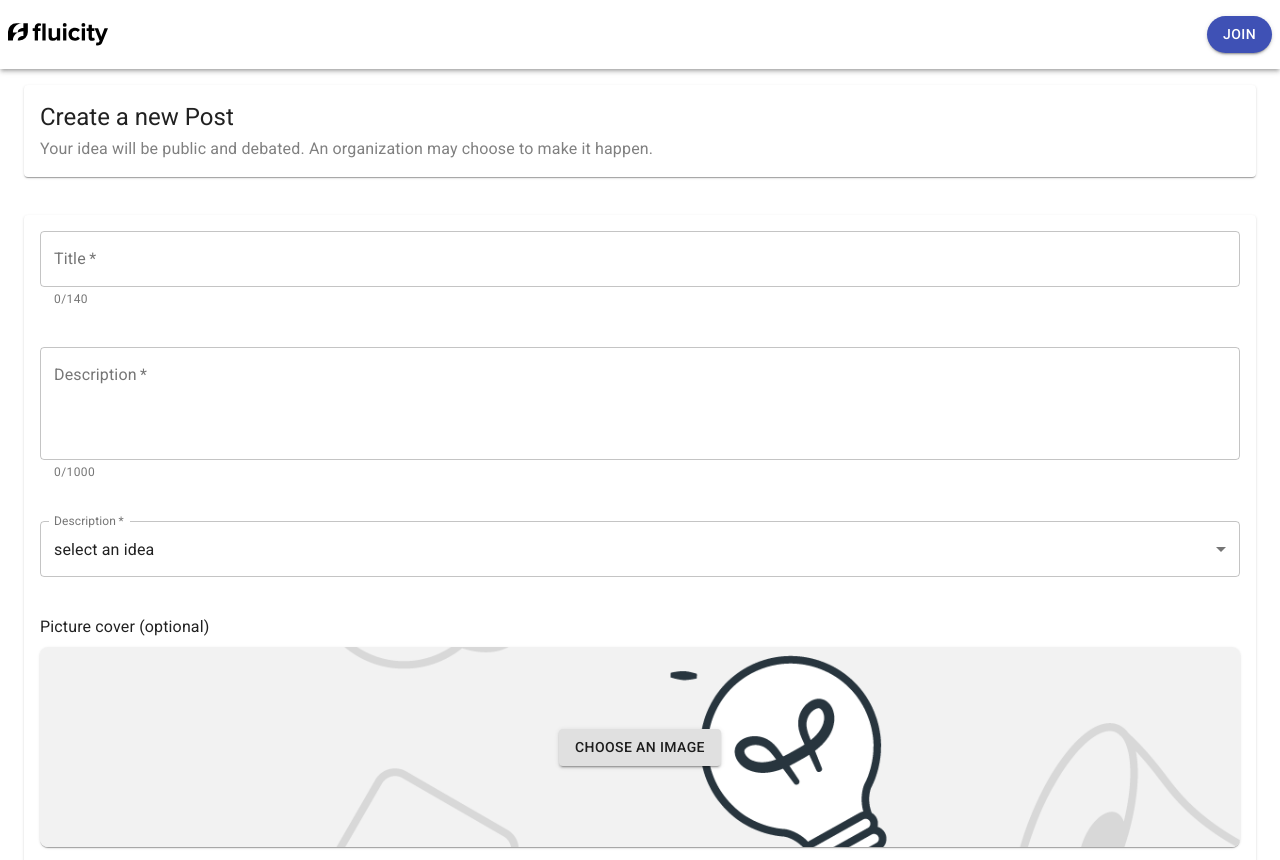
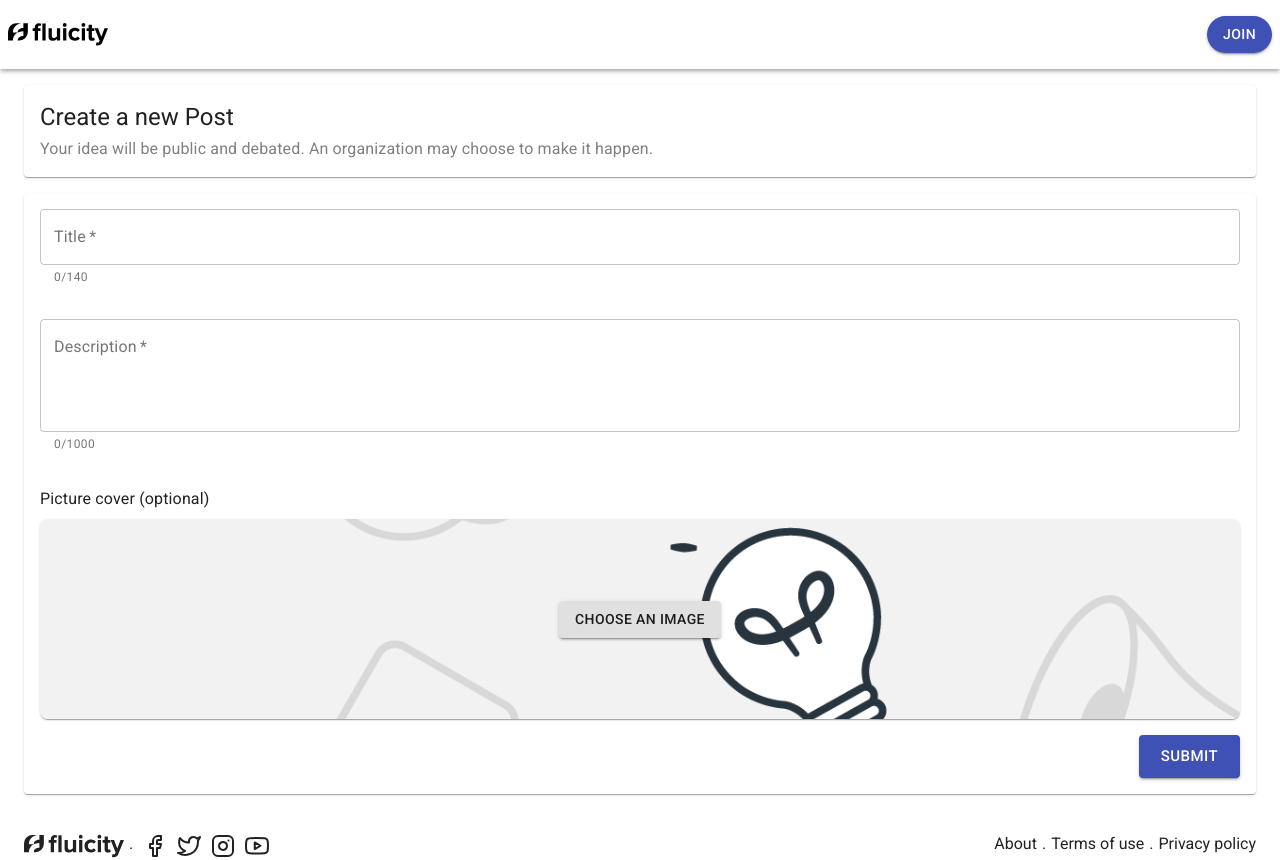
Before and after one commit to Laassari/fluicity_clone_FE, a React (Create React App) app: page /posts/new in a window 1280 px wide. Shown: the top 860 px of the page. Built offline with nearby package versions, Linux system fonts and the light colour scheme.

Commit message:
feat: add  new post

```diff
--- a/src/components/store/constants/index.js
+++ b/src/components/store/constants/index.js
@@ -19,5 +19,7 @@ export const USER = {
 export const POST = {
   CREATE_REQUEST: 'CREATE_REQUEST',
   CREATE_SUCCESS: 'CREATE_SUCCESS',
-  CREATE_FAIL: 'CREATE_FAIL'
+  CREATE_FAIL: 'CREATE_FAIL',
+
+  SET: 'SET'
 };
--- a/src/components/store/reducers/postReducer.js
+++ b/src/components/store/reducers/postReducer.js
@@ -5,7 +5,8 @@ const initialState = {
     loading: false,
     success: null,
     fail: null
-  }
+  },
+  content: null
 };
 export default function post(state = initialState, { type, payload }) {
   switch (type) {
@@ -37,6 +38,12 @@ export default function post(state = initialState, { type, payload }) {
         }
       };
 
+    case POST.SET:
+      return {
+        ...state,
+        content: payload
+      };
+
     default:
       return state;
   }
--- a/src/components/store/sagas/postSaga.js
+++ b/src/components/store/sagas/postSaga.js
@@ -1,4 +1,4 @@
-import { takeLatest, put, delay, takeEvery } from 'redux-saga/effects';
+import { takeLatest, put } from 'redux-saga/effects';
 import Api from 'Api';
 import { POST } from '../constants';
 
@@ -7,7 +7,16 @@ export function* watchCreatePost() {
 }
 
 export function* createPost({ payload }) {
-  // fake async. TODO: integrate with the backend
-  yield delay(1000);
-  yield put({ type: POST.CREATE_SUCCESS });
+  const response = yield Api({
+    method: 'POST',
+    url: '/posts',
+    data: payload
+  });
+
+  if (response.id) {
+    yield put({ type: POST.CREATE_SUCCESS });
+    yield put({ type: POST.SET, payload: response });
+  } else {
+    yield put({ type: POST.CREATE_FAIL, payload: response });
+  }
 }
--- a/src/pages/NewPost.js
+++ b/src/pages/NewPost.js
@@ -9,10 +9,12 @@ import {
   Button,
   Hidden,
   Fab,
-  CircularProgress
+  CircularProgress,
+  Box
 } from '@material-ui/core';
 import { makeStyles } from '@material-ui/core/styles';
 import { useDispatch, useSelector } from 'react-redux';
+import { Redirect } from 'react-router-dom';
 import NewIdeaImage from 'assets/images/new_idea.png';
 import { ReactComponent as SvgX } from 'assets/svg/x.svg';
 import { POST } from 'components/store/constants';
@@ -50,8 +52,9 @@ function NewPost() {
   const [category, setCategory] = useState(-1);
   const [imageFile, setImageFile] = useState(null);
   const dispatch = useDispatch();
-  const { postCreate } = useSelector(state => ({
-    postCreate: state.post.postCreate
+  const { postCreate, post } = useSelector(state => ({
+    postCreate: state.post.postCreate,
+    post: state.post.content
   }));
 
   const fileSelected = event => {
@@ -72,12 +75,36 @@ function NewPost() {
   };
 
   const submitPost = () => {
-    const post = {};
+    const post = {
+      title,
+      description,
+      image: encodeImageToBase64(imageUrl())
+    };
+
     dispatch({ type: POST.CREATE_REQUEST, payload: post });
   };
 
+  const encodeImageToBase64 = image => {
+    const img = new Image(300, 300);
+    img.src = image;
+    const canvas = document.createElement('canvas');
+    canvas.width = img.width;
+    canvas.height = img.height;
+
+    const ctx = canvas.getContext('2d');
+    ctx.drawImage(img, 0, 0);
+
+    const dataURL = canvas.toDataURL('image/png');
+
+    return dataURL.split(',')[1];
+  };
+
+  if (postCreate.success && post) {
+    return <Redirect to={`/posts/${post.id}`} />;
+  }
   return (
     <Container className={styles.post}>
+      <Box mb={2}>
         <Card className={styles.header}>
           <Typography variant="h5" component="h1">
             Create a new Post
@@ -87,11 +114,12 @@ function NewPost() {
             make it happen.
           </Typography>
         </Card>
-      <br />
-      <br />
+      </Box>
 
       <Card className={styles.content}>
+        <Box mb={4}>
           <TextField
+            error={postCreate.fail && postCreate.fail['title']}
             value={title}
             fullWidth
             variant="outlined"
@@ -100,14 +128,17 @@ function NewPost() {
             required
             autoComplete="off"
             onChange={event => setTitle(event.target.value)}
-          helperText={`${title.length}/140`}
+            helperText={
+              postCreate.fail && postCreate.fail['title']
+                ? `title ${postCreate.fail['title']}`
+                : `${title.length}/140`
+            }
           />
+        </Box>
 
-        <br />
-        <br />
-        <br />
-
+        <Box mb={4}>
           <TextField
+            error={postCreate.fail && postCreate.fail['description']}
             value={description}
             multiline
             rows={4}
@@ -118,13 +149,16 @@ function NewPost() {
             required
             autoComplete="off"
             onChange={event => setDescription(event.target.value)}
-          helperText={`${description.length}/1000`}
+            helperText={
+              postCreate.fail && postCreate.fail['description']
+                ? `description ${postCreate.fail['description']}`
+                : `${description.length}/1000`
+            }
           />
+        </Box>
 
-        <br />
-        <br />
-        <br />
-
+        {false && (
+          <Box mb={3}>
             <TextField
               value={category}
               select
@@ -141,12 +175,11 @@ function NewPost() {
                 </MenuItem>
               ))}
             </TextField>
-
-        <br />
-        <br />
-        <br />
+          </Box>
+        )}
 
         <Typography>Picture cover (optional)</Typography>
+        <Box mb={2}>
           <Grid
             className={styles.image}
             container
@@ -178,8 +211,8 @@ function NewPost() {
               </Fab>
             )}
           </Grid>
-        <br />
-        <br />
+        </Box>
+
         <Grid container justify="flex-end">
           <Button
             onClick={submitPost}
```
Lines whose indentation alone changed are shown as unchanged.
